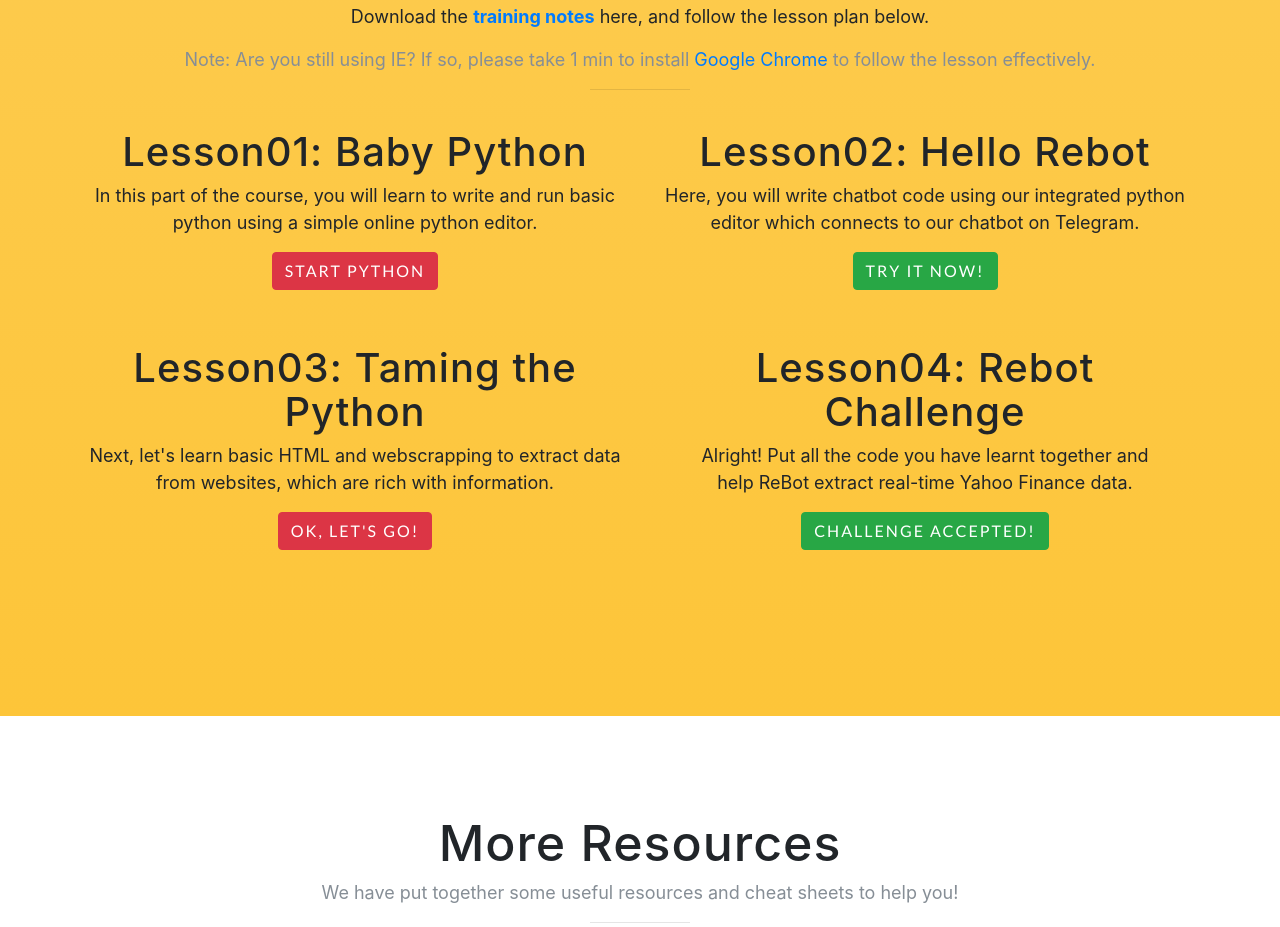
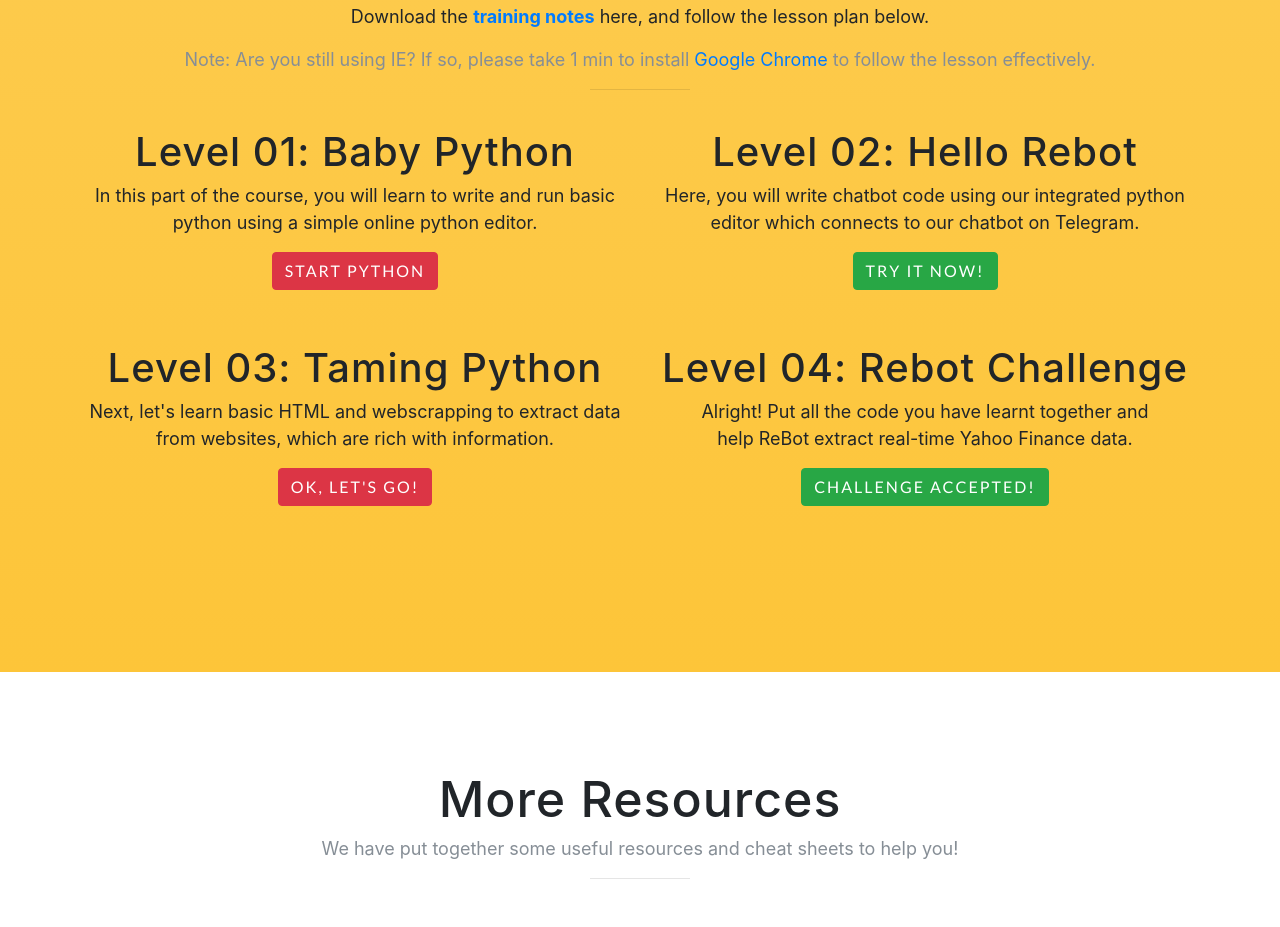
Before and after one commit to rebot2017/website, a website with bundled scripts: page index.html in a window 1280 px wide. Shown: the part 1075-2002 px from the top of the page. Built offline with nearby package versions, Linux system fonts and the light colour scheme; a web font is replaced by a local one.

Commit message:
update slides

```diff
--- a/index.html
+++ b/index.html
@@ -93,7 +93,7 @@
         <div class="section-heading text-center">
           <h2>Code the Future!</h2>
           <p>Lets get creative with Python. Python is a very simple programming language that can help you get started quickly!</p>
-          <p>Download the <a class="text-primary" target="_pythonppt" href="materials/rebot-lesson-slides.pptx"><strong>training notes</strong></a> here, and follow the lesson plan below. </p>
+          <p>Download the <a class="text-primary" target="_pythonppt" href="materials/rebot-lesson-slides-v2.pptx"><strong>training notes</strong></a> here, and follow the lesson plan below. </p>
           <p class="text-muted">Note: Are you still using IE? If so, please take 1 min to install <a target="_chrome" class="text-primary"  href="https://www.google.com/chrome/browser/desktop/index.html">Google Chrome</a> to follow the lesson effectively.</p>
           <hr>
         </div>
@@ -102,13 +102,13 @@
         <div class="row" style="margin-top: 40px;">
 
           <div class="col-md-6">
-            <h1>Lesson01: Baby Python</h1>
+            <h1>Level 01: Baby Python</h1>
             <p>In this part of the course, you will learn to write and run basic python using a simple online python editor.</p>
             <p><a class="btn btn-danger btn-xl" target="_repl" href="python.html" role="button">Start Python</a></p>
 
           </div>
           <div class="col-md-6">
-            <h1>Lesson02: Hello Rebot</h1>
+            <h1>Level 02: Hello Rebot</h1>
             <p>Here, you will write chatbot code using our integrated python editor which connects to our chatbot on Telegram.</p>
             <p><a class="btn btn-success btn-xl" href="#jupyterteams" rel="modal:open" role="button">Try it Now!</a></p>
           </div>
@@ -118,12 +118,12 @@
         <div class="row" style="margin-top: 40px;">
 
           <div class="col-md-6">
-            <h1>Lesson03: Taming the Python</h1>
+            <h1>Level 03: Taming Python</h1>
             <p>Next, let's learn basic HTML and webscrapping to extract data from websites, which are rich with information. </p>
             <p><a class="btn btn-danger btn-xl" target="_repl" href="python.html" role="button">OK, Let's go!</a></p>
          </div>
           <div class="col-md-6">
-             <h1>Lesson04: Rebot Challenge</h1>
+             <h1>Level 04: Rebot Challenge</h1>
              <p>Alright! Put all the code you have learnt together and <br>help ReBot extract real-time Yahoo Finance data.</p>
              <p><a class="btn btn-success btn-xl" href="#jupyterteams" rel="modal:open" role="button">Challenge Accepted!</a></p>
            </div>
```
Also changed, not shown: materials/archives/walls/6796-03-light-bulb-shapes-powerpoint-1.jpg (added), materials/archives/walls/6796-03-light-bulb-shapes-powerpoint-1.png (added), materials/archives/walls/hd-pics-photos-blue-digital-technology-dark-desktop-background-wallpaper.jpg (added), materials/archives/walls/light_bulb_backgrounds_029.jpg (added), materials/archives/walls/maxresdefault.jpg (added), 11 other files.
